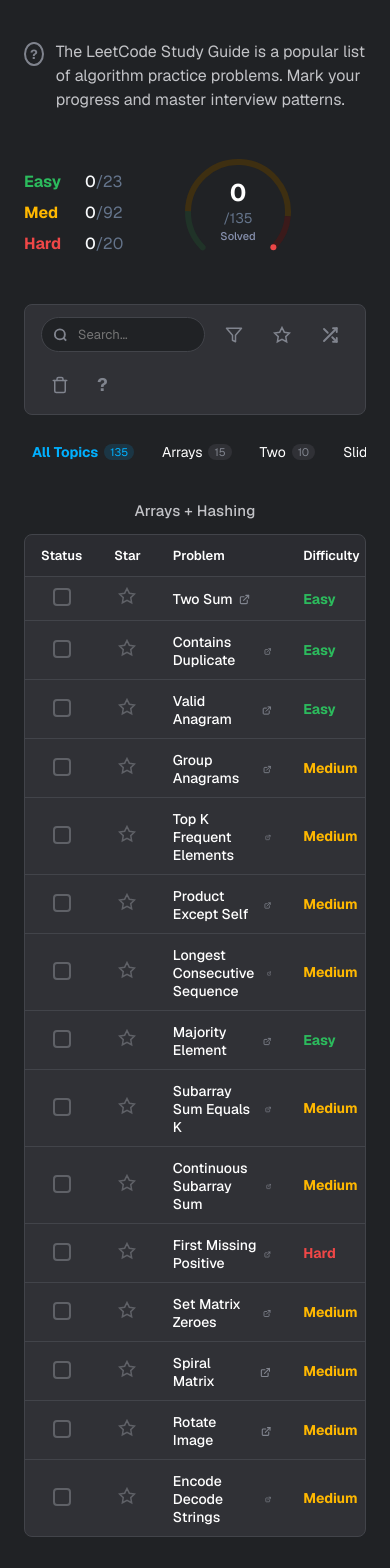
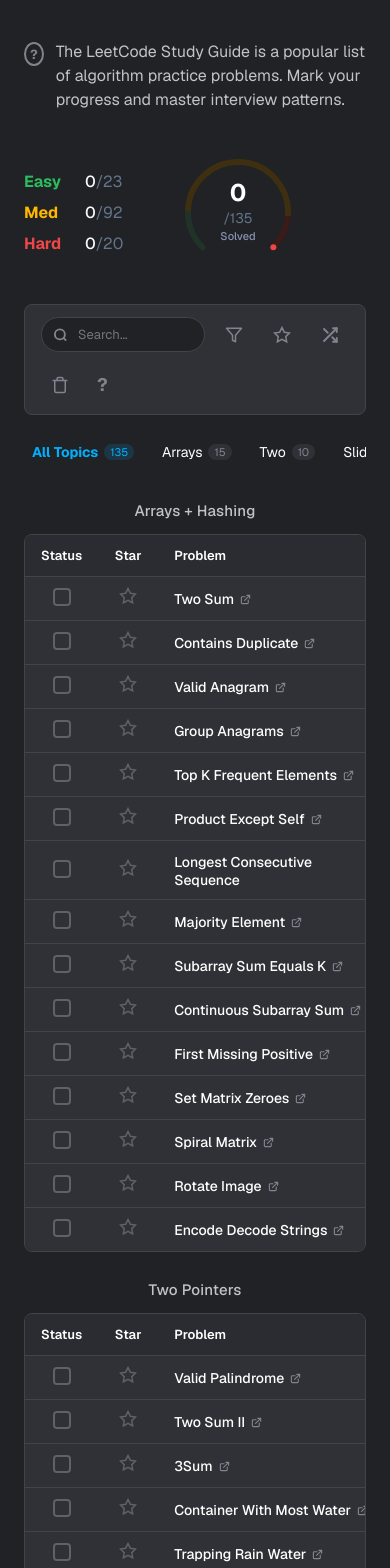
Before and after one commit to puang59/leetcode-problems, a Next.js app: page / in a window 390 px wide. Shown: the top 1568 px of the page. Built offline with nearby package versions, Linux system fonts and the light colour scheme.

Commit message:
chore: enable responsive horizontal scrolling on problems tables

```diff
--- a/src/app/page.tsx
+++ b/src/app/page.tsx
@@ -485,10 +485,11 @@
               <div style={{
                 backgroundColor: "var(--bg-card)",
                 borderRadius: "8px",
-                overflow: "hidden",
+                overflowX: "auto",
                 border: "1px solid var(--border)",
+                WebkitOverflowScrolling: "touch"
               }}>
-                <table style={{ width: "100%", borderCollapse: "collapse", textAlign: "left" }}>
+                <table style={{ width: "100%", minWidth: "600px", borderCollapse: "collapse", textAlign: "left" }}>
                   <thead>
                     <tr style={{ borderBottom: "1px solid var(--border)", backgroundColor: "rgba(0,0,0,0.1)" }}>
                       <th style={{ padding: "12px 16px", width: "70px", textAlign: "center", fontSize: "13px", color: "var(--text-primary)", fontWeight: 600 }}>Status</th>
```
